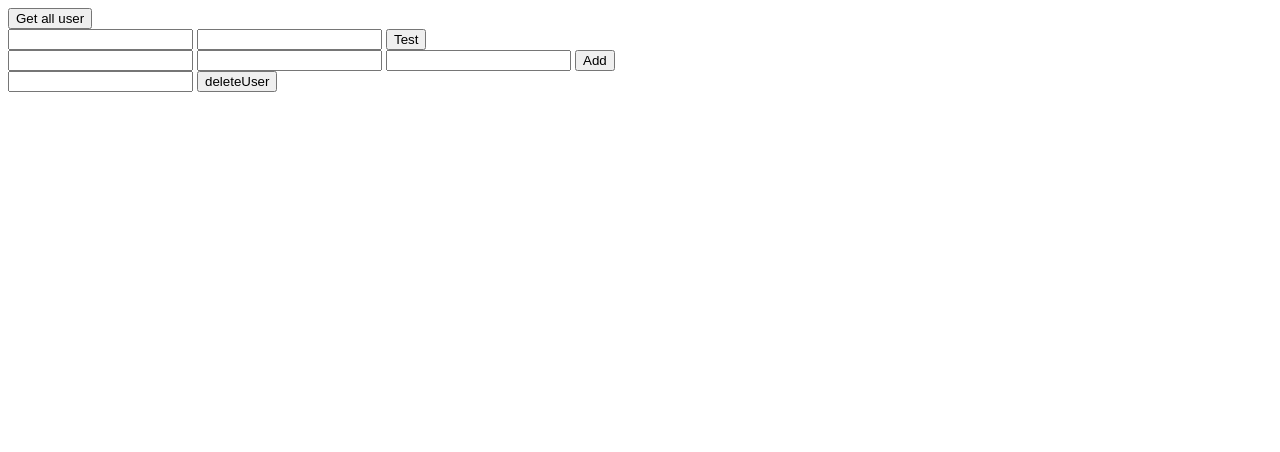
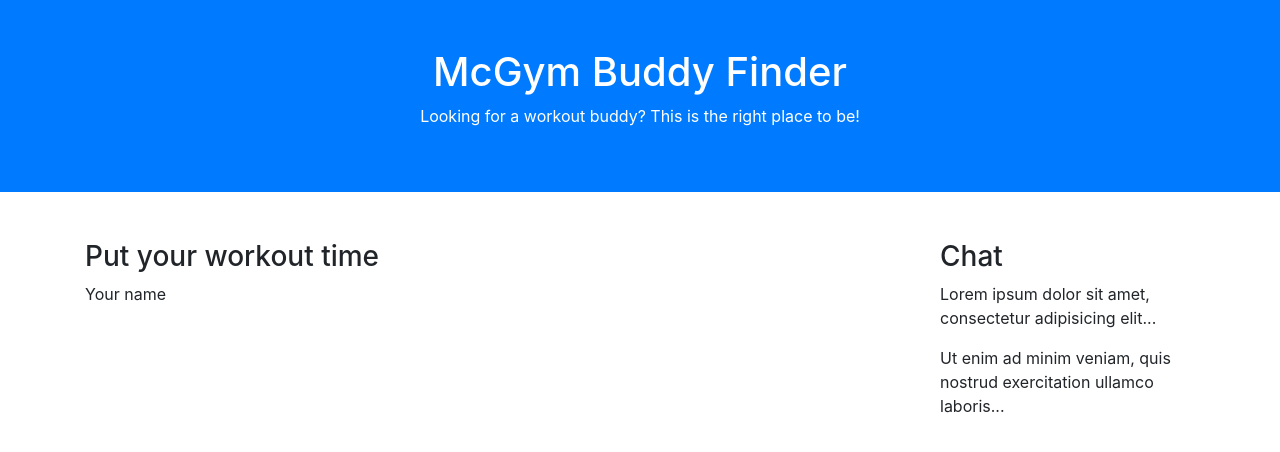
Before and after one commit to raydatray/Codejam2022, a Django app: page / in a window 1280 px wide. Shown: the top 452 px of the page. Run offline with Django 4.2, Linux system fonts and the light colour scheme; data that the repository does not hold is empty.

Commit message:
modified:   codejam23/codejam22/main/templates/main/index.html

```diff
--- a/codejam23/codejam22/main/templates/main/index.html
+++ b/codejam23/codejam22/main/templates/main/index.html
@@ -1,31 +1,45 @@
 <!DOCTYPE html>
 <html lang="en">
   <head>
-    <meta charset="UTF-8" />
-    <meta http-equiv="X-UA-Compatible" content="IE=edge" />
-    <meta name="viewport" content="width=device-width, initial-scale=1.0" />
-    <title>Document</title>
+    <meta charset="utf-8" />
+    <meta name="viewport" content="width=device-width, initial-scale=1" />
+    <link
+      rel="stylesheet"
+      href="https://cdn.jsdelivr.net/npm/bootstrap@4.3.1/dist/css/bootstrap.min.css"
+      integrity="sha384-ggOyR0iXCbMQv3Xipma34MD+dH/1fQ784/j6cY/iJTQUOhcWr7x9JvoRxT2MZw1T"
+      crossorigin="anonymous"
+    />
   </head>
+
   <body>
-    <button id="get">Get all user</button>
+    <div class="container-fluid p-5 bg-primary text-white text-center">
+      <h1>McGym Buddy Finder</h1>
+      <p>Looking for a workout buddy? This is the right place to be!</p>
+    </div>
+    <div class="container mt-5">
+      <div class="row">
+        <div class="col-sm-9">
+          <h3>Put your workout time</h3>
+          <p>Your name</p>
+        </div>
+        <div class="col-sm-3">
+          <h3>Chat</h3>
+          <p>Lorem ipsum dolor sit amet, consectetur adipisicing elit...</p>
+          <p>
+            Ut enim ad minim veniam, quis nostrud exercitation ullamco
+            laboris...
+          </p>
+        </div>
+      </div>
+    </div>
+    <script>
+      fetch("api/get/listing/all")
+        .then((response) => response.json())
+        .then((data) => console.log(data));
 
-    <form id="add">
-      <input type="text" name="userName" id="userName" />
-      <input type="datetime" name="dateTime" id="dateTime" />
-      <input type="submit" value="Test" />
-    </form>
-
-    <form id="update">
-      <input type="text" name="userID" id="userID" />
-      <input type="text" name="userName" id="userName" />
-      <input type="datetime" name="dateTime" id="dateTime" />
-      <input type="submit" value="Add" />
-    </form>
-
-    <form id="delete">
-      <input type="text" name="userID" id="userID" />
-      <input type="submit" value="deleteUser" />
-    </form>
+      for (let x in data) {
+        console.log(x + ": " + data[x])
+      }
+    </script>
   </body>
-  {% load static %}
 </html>
```
